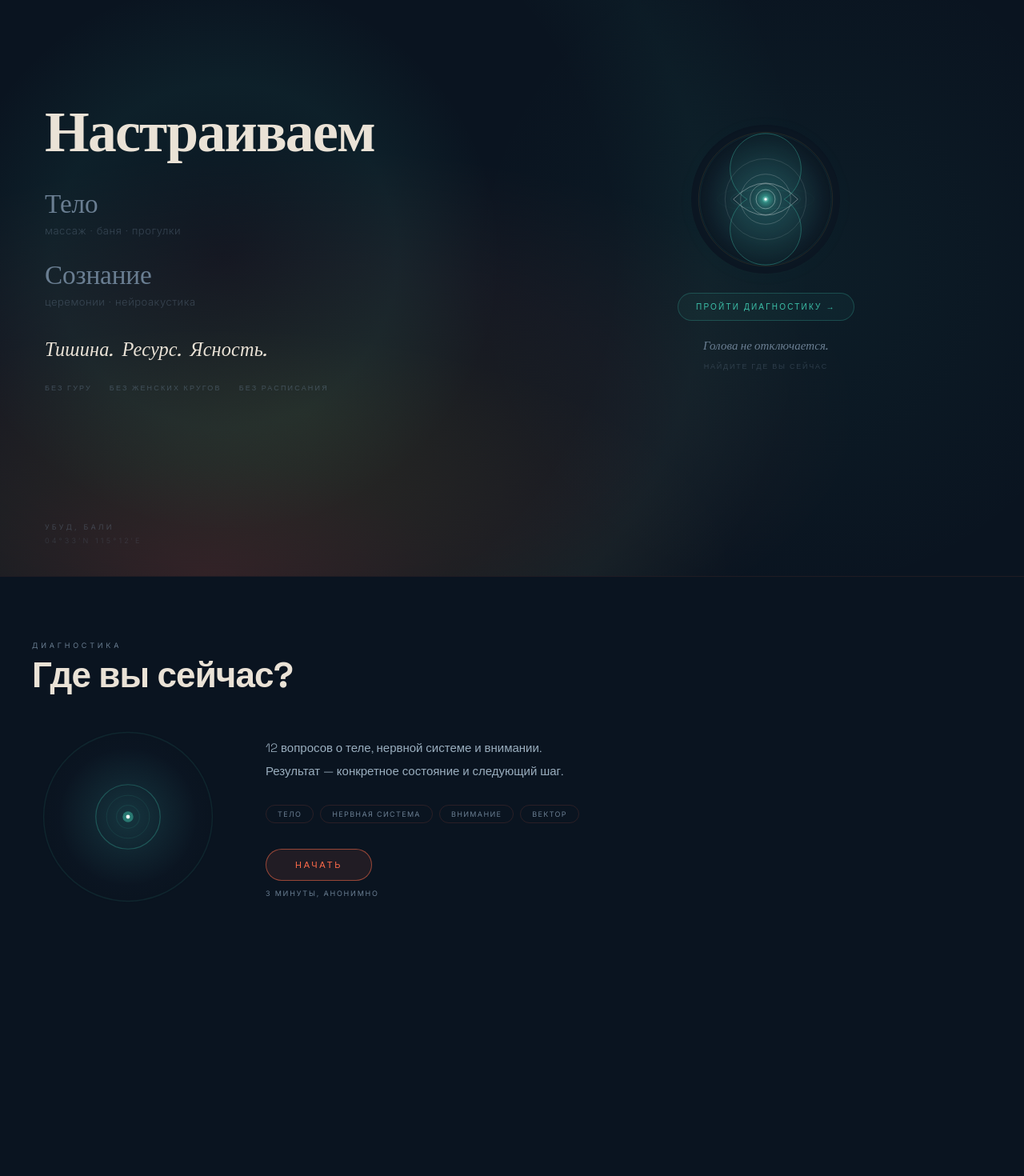
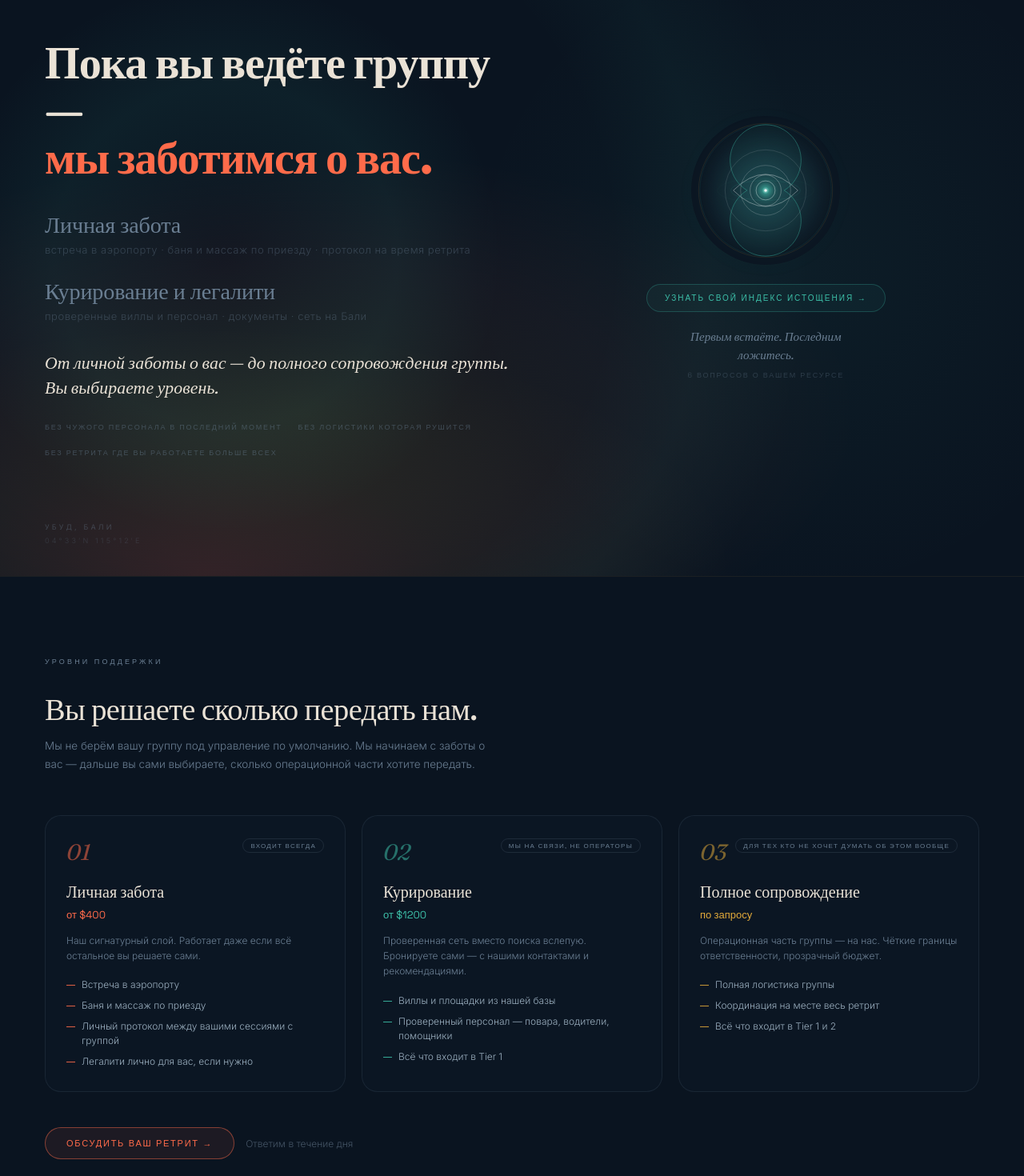
Before and after one commit to i11umeretreat-spec/illume-web, a React (Vite) app: page / in a window 1280 px wide. Shown: the part 80-1550 px from the top of the page at 80% size. Built offline with nearby package versions, Linux system fonts and the light colour scheme.

Commit message:
B2B pivot: hero reoriented to facilitators, added 3-tier support section

```diff
--- a/src/App.jsx
+++ b/src/App.jsx
@@ -520,21 +520,20 @@ function Hero({onStart,isMobile}){
   const [painIdx,setPainIdx]  = useState(0);
   const [painVis,setPainVis]  = useState(true);
 
+  // Реальность фасилитатора — не пользователя. Ротируются рядом со сферой.
   const PAINS = [
-    "Голова не отключается.",
-    "Своим мыслям нет места.",
-    "Отдыхаете. Всё равно устаёте.",
-    "Всё есть. Что-то не включается.",
+    "Первым встаёте. Последним ложитесь.",
+    "На своём же ретрите вы — на работе.",
+    "Группе дали всё. Себе — ничего.",
+    "Кто-то держит поле. Вас никто не держит.",
   ];
 
-  // double-RAF mount
   useEffect(()=>{
     let r1,r2;
     r1=requestAnimationFrame(()=>{r2=requestAnimationFrame(()=>setMounted(true));});
     return()=>{cancelAnimationFrame(r1);cancelAnimationFrame(r2);};
   },[]);
 
-  // акты: 3 за ~3.2s
   useEffect(()=>{
     if(!mounted) return;
     const t=[
@@ -545,14 +544,12 @@ function Hero({onStart,isMobile}){
     return()=>t.forEach(clearTimeout);
   },[mounted]);
 
-  // tags появляются с паузой после act 3 — P1
   useEffect(()=>{
     if(act<3) return;
     const t=setTimeout(()=>setTagsVis(true), 900);
     return()=>clearTimeout(t);
   },[act]);
 
-  // ротация боль-фраз
   useEffect(()=>{
     if(act<3) return;
     const iv=setInterval(()=>{
@@ -562,7 +559,6 @@ function Hero({onStart,isMobile}){
     return()=>clearInterval(iv);
   },[act]);
 
-  // scroll fade
   useEffect(()=>{
     let raf=null;
     const h=()=>{if(raf)return;raf=requestAnimationFrame(()=>{setScrollY(window.scrollY);raf=null;});};
@@ -577,7 +573,6 @@ function Hero({onStart,isMobile}){
     transition:`opacity 900ms ${EASE} ${delay}ms, transform 900ms ${EASE} ${delay}ms`,
   });
 
-  // статичные слои стихий (без layerOp — P2 hover идёт через текст)
   const elLayer=(vis,grad,extra={})=>({
     position:"absolute",inset:0,pointerEvents:"none",
     opacity:vis?1:0,
@@ -596,7 +591,7 @@ function Hero({onStart,isMobile}){
       boxSizing:"border-box",
     }}>
 
-      {/* ═══ СТИХИИ: 3 слоя слева + 1 справа для баланса ═══ */}
+      {/* ═══ СТИХИИ ═══ */}
       <div style={elLayer(act>=1,
         `radial-gradient(ellipse 80% 60% at 20% 100%, ${C.p}20 0%, ${C.gold}0E 30%, transparent 65%)`
       )}/>
@@ -607,7 +602,6 @@ function Hero({onStart,isMobile}){
         `radial-gradient(ellipse 90% 70% at 30% 75%, ${C.gold}16 0%, ${C.p}0C 35%, transparent 60%)`,
         {transition:`opacity 2200ms ${EASE}`}
       )}/>
-      {/* правый glow вокруг сферы — P1 */}
       <div style={elLayer(act>=1,
         `radial-gradient(circle at 78% 52%, ${C.cy}0E 0%, ${C.cy}00 38%, transparent 55%)`,
         {transition:`opacity 2400ms ${EASE}`}
@@ -616,23 +610,24 @@ function Hero({onStart,isMobile}){
       {/* ═══ ЛЕВАЯ КОЛОННА ═══ */}
       <div style={{
         position:"relative",zIndex:2,
-        order:1, // текст ВСЕГДА первый — P0
+        order:1,
         opacity:1-heroProgress*0.5,
         transition:`opacity 600ms ${EASE}`,
       }}>
 
-        {/* НАСТРАИВАЕМ */}
+        {/* Диагноз — их реальность */}
         <div style={{...anim(0),marginBottom:isMobile?28:36}}>
           <div style={{
             fontFamily:"'Fraunces',serif",fontWeight:600,fontStyle:"normal",
-            fontSize:isMobile?"clamp(40px,10.5vw,60px)":"clamp(54px,5.6vw,84px)",
-            letterSpacing:"-0.025em",color:C.t,lineHeight:0.96,
+            fontSize:isMobile?"clamp(32px,8.4vw,46px)":"clamp(42px,4.4vw,66px)",
+            letterSpacing:"-0.02em",color:C.t,lineHeight:1.06,
           }}>
-            Настраиваем
+            Пока вы ведёте группу —<br/>
+            <span style={{color:C.p}}>мы заботимся о вас.</span>
           </div>
         </div>
 
-        {/* ТЕЛО — hover меняет цвет текста P1 */}
+        {/* Встреча — hover меняет цвет P1 */}
         <div
           onMouseEnter={()=>setHovAct(1)}
           onMouseLeave={()=>setHovAct(null)}
@@ -645,13 +640,13 @@ function Hero({onStart,isMobile}){
         >
           <div style={{
             fontFamily:"'Fraunces',serif",fontWeight:400,
-            fontSize:isMobile?"clamp(22px,5.5vw,30px)":"clamp(27px,2.6vw,37px)",
+            fontSize:isMobile?"clamp(20px,5vw,26px)":"clamp(23px,2.2vw,31px)",
             letterSpacing:"-0.005em",
             color:hovAct===1?C.t:C.dim,
             transition:"color 250ms ease",
             marginBottom:6,
           }}>
-            Тело
+            Личная забота
           </div>
           <div style={{
             fontFamily:"'Inter',sans-serif",fontWeight:300,
@@ -659,11 +654,11 @@ function Hero({onStart,isMobile}){
             color:hovAct===1?C.dim:C.dim+"66",
             transition:"color 250ms ease",
           }}>
-            массаж · баня · прогулки
+            встреча в аэропорту · баня и массаж по приезду · протокол на время ретрита
           </div>
         </div>
 
-        {/* СОЗНАНИЕ — hover меняет цвет текста P1 */}
+        {/* Курирование — hover меняет цвет P1 */}
         <div
           onMouseEnter={()=>setHovAct(2)}
           onMouseLeave={()=>setHovAct(null)}
@@ -676,13 +671,13 @@ function Hero({onStart,isMobile}){
         >
           <div style={{
             fontFamily:"'Fraunces',serif",fontWeight:400,
-            fontSize:isMobile?"clamp(22px,5.5vw,30px)":"clamp(27px,2.6vw,37px)",
+            fontSize:isMobile?"clamp(20px,5vw,26px)":"clamp(23px,2.2vw,31px)",
             letterSpacing:"-0.005em",
             color:hovAct===2?C.t:C.dim,
             transition:"color 250ms ease",
             marginBottom:6,
           }}>
-            Сознание
+            Курирование и легалити
           </div>
           <div style={{
             fontFamily:"'Inter',sans-serif",fontWeight:300,
@@ -690,11 +685,11 @@ function Hero({onStart,isMobile}){
             color:hovAct===2?C.dim:C.dim+"66",
             transition:"color 250ms ease",
           }}>
-            церемонии · нейроакустика
+            проверенные виллы и персонал · документы · сеть на Бали
           </div>
         </div>
 
-        {/* РЕЗУЛЬТАТ */}
+        {/* Результат — гибкость тиров */}
         <div style={{
           opacity:act>=3?1:0,
           transform:act>=3?"translateY(0)":"translateY(16px)",
@@ -703,25 +698,25 @@ function Hero({onStart,isMobile}){
         }}>
           <div style={{
             fontFamily:"'Fraunces',serif",fontWeight:400,fontStyle:"italic",
-            fontSize:isMobile?"clamp(17px,4.2vw,23px)":"clamp(19px,1.9vw,27px)",
-            letterSpacing:"0.005em",color:C.t,
+            fontSize:isMobile?"clamp(15px,3.8vw,20px)":"clamp(17px,1.7vw,23px)",
+            letterSpacing:"0.005em",color:C.t,lineHeight:1.4,
           }}>
-            Тишина.&nbsp;&nbsp;Ресурс.&nbsp;&nbsp;Ясность.
+            От личной заботы о вас — до полного сопровождения группы.<br/>Вы выбираете уровень.
           </div>
         </div>
 
-        {/* АНТИКОНЦЕПТЫ — с паузой после результата — P0 */}
+        {/* Антиконцепты — их реальность, не гуру-язык */}
         <div style={{
           opacity:tagsVis?1:0,
           transform:tagsVis?"translateY(0)":"translateY(8px)",
           transition:`opacity 900ms ${EASE}, transform 900ms ${EASE}`,
-          display:"flex",gap:isMobile?14:22,flexWrap:"wrap",
+          display:"flex",gap:isMobile?12:20,flexWrap:"wrap",
           marginBottom:isMobile?32:0,
         }}>
-          {["Без гуру","Без женских кругов","Без расписания"].map((x,i)=>(
+          {["Без чужого персонала в последний момент","Без логистики которая рушится","Без ретрита где вы работаете больше всех"].map((x,i)=>(
             <span key={i} style={{
               fontFamily:"'Space Grotesk',sans-serif",fontWeight:400,
-              fontSize:9,letterSpacing:"0.24em",
+              fontSize:9,letterSpacing:"0.2em",
               color:C.dim+"77",textTransform:"uppercase",
             }}>{x}</span>
           ))}
@@ -731,14 +726,13 @@ function Hero({onStart,isMobile}){
       {/* ═══ ПРАВАЯ КОЛОННА: сфера + боль ═══ */}
       <div style={{
         position:"relative",zIndex:2,
-        order:2, // сфера ВСЕГДА вторая — P0
+        order:2,
         display:"flex",flexDirection:"column",
         alignItems:isMobile?"flex-start":"center",
         gap:20,
         opacity:1-heroProgress*0.4,
       }}>
 
-        {/* Сфера: разделены SphereIn-анимация и hover-transform — P0 */}
         <div style={{
           animation:mounted?"i11umeSphereIn 1200ms cubic-bezier(0.22,1,0.36,1) both":"none",
         }}>
@@ -754,7 +748,6 @@ function Hero({onStart,isMobile}){
             }}
           >
             <IdleSphere size={isMobile?130:186}/>
-            {/* glow — P0 gentle breath */}
             <div style={{
               position:"absolute",inset:"-28%",
               display:"flex",alignItems:"center",justifyContent:"center",
@@ -770,7 +763,6 @@ function Hero({onStart,isMobile}){
                 transition:"background 400ms ease",
               }}/>
             </div>
-            {/* hover ring */}
             <div style={{
               position:"absolute",
               inset:sphereHov?"-6px":"-1px",
@@ -782,7 +774,7 @@ function Hero({onStart,isMobile}){
           </div>
         </div>
 
-        {/* Явная CTA-кнопка — видима всегда, не только на hover — P0 */}
+        {/* CTA — калькулятор истощения, не диагностика тела */}
         <button
           onClick={onStart}
           style={{
@@ -793,23 +785,24 @@ function Hero({onStart,isMobile}){
             color:C.cy,
             fontFamily:"'Space Grotesk',sans-serif",
             fontWeight:500,fontSize:10,
-            letterSpacing:"0.22em",textTransform:"uppercase",
+            letterSpacing:"0.2em",textTransform:"uppercase",
             cursor:"pointer",
             opacity:mounted?1:0,
             transition:`opacity 900ms ${EASE} 800ms, background 250ms ease, border-color 250ms ease`,
             outline:"none",
+            textAlign:"center",
           }}
           onMouseEnter={e=>{e.currentTarget.style.background=`${C.cy}1A`;e.currentTarget.style.borderColor=`${C.cy}77`;}}
           onMouseLeave={e=>{e.currentTarget.style.background=`${C.cy}0D`;e.currentTarget.style.borderColor=`${C.cy}44`;}}
         >
-          Пройти диагностику →
+          Узнать свой индекс истощения →
         </button>
 
-        {/* Боль-контейнер */}
+        {/* Боль-контейнер — реальность вожака */}
         <div style={{
           opacity:act>=3?1:0,
           transition:`opacity 1200ms ${EASE}`,
-          maxWidth:isMobile?"100%":210,
+          maxWidth:isMobile?"100%":230,
           textAlign:isMobile?"left":"center",
         }}>
           <div style={{
@@ -827,7 +820,7 @@ function Hero({onStart,isMobile}){
             fontSize:9,letterSpacing:"0.2em",
             color:C.dim+"55",textTransform:"uppercase",
           }}>
-            найдите где вы сейчас
+            6 вопросов о вашем ресурсе
           </div>
         </div>
       </div>
@@ -1566,6 +1559,210 @@ function Scanner({phase,setPhase,answers,setAnswers,isMobile}){
 }
 
 /* ═══ APP ════════════════════════════════════════════════ */
+/* ═══ ТИРЫ — уровни поддержки фасилитатора ═══════════════ */
+const TIERS = [
+  {
+    n:"01",
+    name:"Личная забота",
+    tag:"Входит всегда",
+    price:"от $400",
+    desc:"Наш сигнатурный слой. Работает даже если всё остальное вы решаете сами.",
+    items:[
+      "Встреча в аэропорту",
+      "Баня и массаж по приезду",
+      "Личный протокол между вашими сессиями с группой",
+      "Легалити лично для вас, если нужно",
+    ],
+    accent:C.p,
+  },
+  {
+    n:"02",
+    name:"Курирование",
+    tag:"Мы на связи, не операторы",
+    price:"от $1200",
+    desc:"Проверенная сеть вместо поиска вслепую. Бронируете сами — с нашими контактами и рекомендациями.",
+    items:[
+      "Виллы и площадки из нашей базы",
+      "Проверенный персонал — повара, водители, помощники",
+      "Всё что входит в Tier 1",
+    ],
+    accent:C.cy,
+  },
+  {
+    n:"03",
+    name:"Полное сопровождение",
+    tag:"Для тех кто не хочет думать об этом вообще",
+    price:"по запросу",
+    desc:"Операционная часть группы — на нас. Чёткие границы ответственности, прозрачный бюджет.",
+    items:[
+      "Полная логистика группы",
+      "Координация на месте весь ретрит",
+      "Всё что входит в Tier 1 и 2",
+    ],
+    accent:C.gold,
+  },
+];
+
+function Tiers({isMobile}){
+  const [mounted,setMounted] = useState(false);
+  const [hovT,setHovT] = useState(null);
+  const ref = useRef(null);
+
+  useEffect(()=>{
+    const obs = new IntersectionObserver(([e])=>{
+      if(e.isIntersecting) setMounted(true);
+    },{threshold:0.15});
+    if(ref.current) obs.observe(ref.current);
+    return()=>obs.disconnect();
+  },[]);
+
+  return(
+    <section ref={ref} style={{
+      padding:isMobile?"72px 20px 80px":"100px 56px 120px",
+      borderTop:`1px solid ${C.gold}14`,
+      boxSizing:"border-box",
+    }}>
+      <div style={{
+        opacity:mounted?1:0,
+        transform:mounted?"translateY(0)":"translateY(20px)",
+        transition:`opacity 800ms ${EASE}, transform 800ms ${EASE}`,
+        marginBottom:isMobile?36:52,
+        maxWidth:560,
+      }}>
+        <div style={{
+          fontSize:9,letterSpacing:"0.35em",color:C.dim,
+          textTransform:"uppercase",marginBottom:14,
+          fontFamily:"'Space Grotesk',sans-serif",
+        }}>
+          Уровни поддержки
+        </div>
+        <h2 style={{
+          fontFamily:"'Fraunces',serif",fontWeight:500,
+          fontSize:isMobile?"clamp(26px,7vw,36px)":"clamp(32px,3vw,44px)",
+          letterSpacing:"-0.015em",color:C.t,lineHeight:1.1,marginBottom:14,
+        }}>
+          Вы решаете сколько передать нам.
+        </h2>
+        <p style={{
+          fontFamily:"'Inter',sans-serif",fontWeight:300,fontSize:13.5,
+          color:C.dim,lineHeight:1.7,
+        }}>
+          Мы не берём вашу группу под управление по умолчанию. Мы начинаем с заботы о вас — дальше вы сами выбираете, сколько операционной части хотите передать.
+        </p>
+      </div>
+
+      <div style={{
+        display:"grid",
+        gridTemplateColumns:isMobile?"1fr":"repeat(3, 1fr)",
+        gap:isMobile?16:20,
+      }}>
+        {TIERS.map((t,i)=>{
+          const hov = hovT===i;
+          return(
+            <div key={i}
+              onMouseEnter={()=>setHovT(i)}
+              onMouseLeave={()=>setHovT(null)}
+              style={{
+                opacity:mounted?1:0,
+                transform:mounted?"translateY(0)":"translateY(28px)",
+                transition:`opacity 800ms ${EASE} ${i*120}ms, transform 800ms ${EASE} ${i*120}ms, border-color 300ms ease`,
+                border:`1px solid ${hov?t.accent+"66":C.dim+"26"}`,
+                borderRadius:20,
+                padding:isMobile?"24px 22px":"28px 26px",
+                background:hov?`${t.accent}0A`:`${C.surf}66`,
+              }}
+            >
+              <div style={{
+                display:"flex",justifyContent:"space-between",alignItems:"flex-start",
+                marginBottom:20,
+              }}>
+                <span style={{
+                  fontFamily:"'Fraunces',serif",fontWeight:400,fontStyle:"italic",
+                  fontSize:28,color:t.accent+"88",
+                }}>
+                  {t.n}
+                </span>
+                <span style={{
+                  fontFamily:"'Space Grotesk',sans-serif",fontSize:8,
+                  letterSpacing:"0.16em",color:C.dim,textTransform:"uppercase",
+                  border:`1px solid ${C.dim}33`,borderRadius:100,
+                  padding:"3px 9px",textAlign:"right",
+                }}>
+                  {t.tag}
+                </span>
+              </div>
+
+              <div style={{
+                fontFamily:"'Fraunces',serif",fontWeight:500,fontSize:20,
+                color:C.t,marginBottom:8,
+              }}>
+                {t.name}
+              </div>
+              <div style={{
+                fontFamily:"'Space Grotesk',sans-serif",fontSize:13,
+                color:t.accent,marginBottom:14,
+              }}>
+                {t.price}
+              </div>
+              <p style={{
+                fontFamily:"'Inter',sans-serif",fontWeight:300,fontSize:12,
+                color:C.dim,lineHeight:1.6,marginBottom:18,
+              }}>
+                {t.desc}
+              </p>
+
+              <div style={{display:"flex",flexDirection:"column",gap:8}}>
+                {t.items.map((item,j)=>(
+                  <div key={j} style={{
+                    display:"flex",alignItems:"flex-start",gap:8,
+                  }}>
+                    <span style={{
+                      color:t.accent,fontSize:11,marginTop:2,flexShrink:0,
+                    }}>—</span>
+                    <span style={{
+                      fontFamily:"'Inter',sans-serif",fontWeight:300,fontSize:12,
+                      color:C.body,lineHeight:1.5,
+                    }}>
+                      {item}
+                    </span>
+                  </div>
+                ))}
+              </div>
+            </div>
+          );
+        })}
+      </div>
+
+      <div style={{
+        opacity:mounted?1:0,
+        transition:`opacity 1000ms ${EASE} 500ms`,
+        marginTop:isMobile?32:44,
+        display:"flex",alignItems:"center",gap:14,
+        flexWrap:"wrap",
+      }}>
+        <a href="https://wa.me/6281339630129?text=Здравствуйте!%20Организую%20ретрит%20на%20Бали%2C%20хочу%20обсудить%20уровни%20поддержки%20i11ume."
+          target="_blank" rel="noreferrer"
+          style={{
+            padding:"12px 26px",
+            border:`1px solid ${C.p}77`,borderRadius:100,
+            background:C.p+"14",color:C.p,
+            fontFamily:"'Space Grotesk',sans-serif",fontWeight:500,fontSize:11,
+            letterSpacing:"0.16em",textTransform:"uppercase",
+            textDecoration:"none",
+          }}>
+          Обсудить ваш ретрит →
+        </a>
+        <span style={{
+          fontFamily:"'Inter',sans-serif",fontWeight:300,fontSize:12,
+          color:C.dim+"99",
+        }}>
+          Ответим в течение дня
+        </span>
+      </div>
+    </section>
+  );
+}
+
 export default function App(){
   const [phase,setPhase]=useState("idle");
   const [answers,setAnswers]=useState([]);
@@ -1597,6 +1794,7 @@ export default function App(){
     <div style={{background:C.bg,color:C.t,minHeight:"100vh",fontFamily:"'Inter',sans-serif"}}>
       <Nav isMobile={isMobile}/>
       <Hero onStart={startQuiz} isMobile={isMobile}/>
+      <Tiers isMobile={isMobile}/>
       <div ref={scannerRef}>
         <Scanner
           phase={phase}
```
